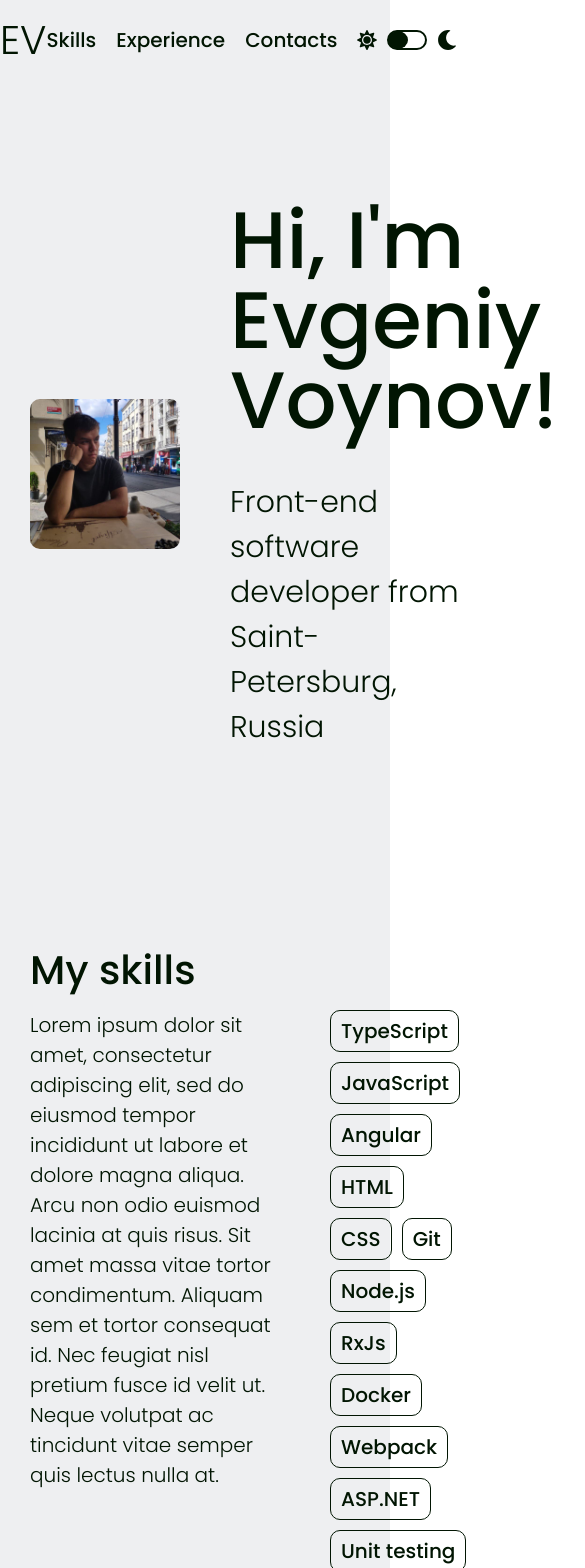
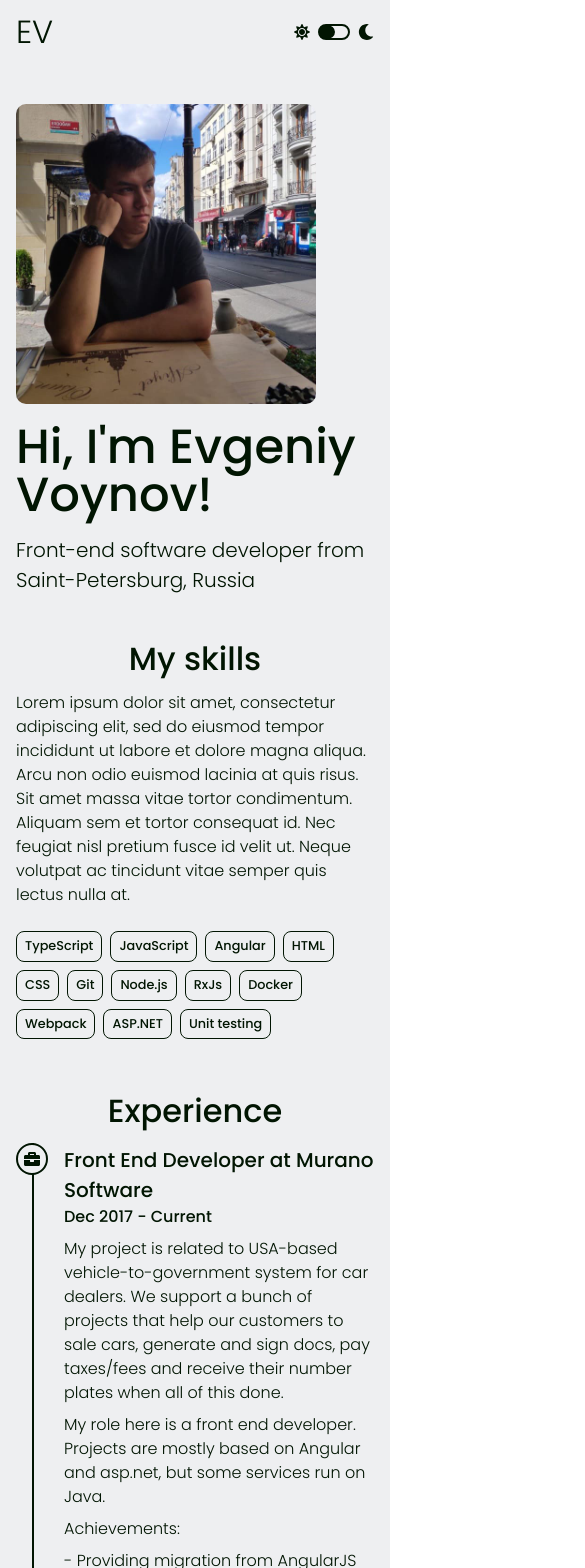
Before and after one commit to eJuke/eJuke.github.io, a React (Create React App) app: page / in a window 390 px wide. Shown: the top 1568 px of the page, 585 px wide, since content can reach past the window. Built offline with nearby package versions, Linux system fonts and the light colour scheme.

Commit message:
Add mobile version

```diff
--- a/src/components/career-highlight/career-highlight.css
+++ b/src/components/career-highlight/career-highlight.css
@@ -1,13 +1,13 @@
 .career-highlight_timeline {
-  grid-column-end: 1;
+  grid-column-start: 1;
   grid-column-end: 2;
   position: relative;
-  overflow: hidden;
 }
 
 .career-highlight_info {
   grid-column-start: 2;
   grid-column-end: 11;
+  padding-top: 0.375rem;
   padding-bottom: 1rem;
 }
 
@@ -19,6 +19,8 @@
   display: flex;
   align-items: center;
   justify-content: center;
+  position: relative;
+  z-index: 2;
 }
 
 .career-highlight_timeline-icon svg {
@@ -27,7 +29,7 @@
 
 .career-highlight_timeline-line {
   position: absolute;
-  top: 3rem;
+  top: 0;
   height: 100%;
   width: 2px;
   background-color: black;
@@ -39,3 +41,30 @@
 .career-highlight_description {
   margin-bottom: 0.5rem;
 }
+
+@media screen and (max-width: 760px) {
+
+  .career-highlight_info {
+    padding-top: 0.5rem;
+  }
+}
+
+@media screen and (max-width: 600px) {
+
+  .career-highlight_timeline-icon {
+    width: 2rem;
+    height: 2rem;
+  }
+
+  .career-highlight_timeline-icon svg {
+    font-size: 1rem;
+  }
+
+  .career-highlight_timeline-line {
+    left: 1rem;
+  }
+
+  .career-highlight_info {
+    padding-top: 0.125rem;
+  }
+}
--- a/src/components/header/header.css
+++ b/src/components/header/header.css
@@ -53,7 +53,6 @@
   position: absolute;
   top: -1px;
   background-color: black;
-  transition: left .3s 0s ease-in-out;
 }
 
 .header_theme-toggle.header_theme-toggle_light .toggle:after {
@@ -63,3 +62,10 @@
 .header_theme-toggle.header_theme-toggle_dark .toggle:after {
   left: calc(50% - 1px);
 }
+
+@media screen and (max-width: 600px) {
+
+  .header_links ul {
+    display: none;
+  }
+}
--- a/src/components/tag/tag.css
+++ b/src/components/tag/tag.css
@@ -7,3 +7,14 @@
   border-radius: 10px;
   font-weight: 500;
 }
+
+@media screen and (max-width: 600px) {
+
+  .tag {
+    font-size: 0.8rem;
+    padding: 8px;
+    margin-right: 8px;
+    margin-bottom: 8px;
+    border-radius: 8px;
+  }
+}
--- a/src/index.css
+++ b/src/index.css
@@ -88,11 +88,16 @@ a {
 }
 
 .theme {
-  transition: background-color .3s 0s ease-in-out, color .3s 0s ease-in-out;
+  transition: background-color .3s 0s ease-in-out,
+    color .3s 0s ease-in-out;
 }
 
-.theme .career-highlight_timeline-line,
-.theme .header_theme-toggle .toggle:after {
+.theme .career-highlight_timeline-icon {
+  transition: background-color .3s 0s ease-in-out,
+    border-color .3s 0s ease-in-out;
+}
+
+.theme .career-highlight_timeline-line {
   transition: background-color .3s 0s ease-in-out;
 }
 
@@ -100,13 +105,13 @@ a {
   transition: color .3s 0s ease-in-out;
 }
 
-.theme .career-highlight_timeline-icon,
 .theme .tag,
 .theme .header_theme-toggle .toggle {
   transition: border-color .3s 0s ease-in-out;
 }
 
-.light-theme {
+.light-theme,
+.light-theme .career-highlight_timeline-icon {
   background-color: var(--light-theme-bg);
 }
 
@@ -130,7 +135,8 @@ a {
   opacity: .7;
 }
 
-.dark-theme {
+.dark-theme,
+.dark-theme .career-highlight_timeline-icon {
   background-color: var(--dark-theme-bg);
 }
 
@@ -155,12 +161,12 @@ a {
 }
 
 .page-container {
-  margin: 0 30px;
   padding-top: 5rem;
 }
 
 .wrapper {
   max-width: 1140px;
+  padding: 0 30px;
   margin: 0 auto;
 }
 
@@ -214,15 +220,59 @@ h2 {
   padding-bottom: 5rem;
 }
 
-/*
-.flex {
-  display: flex;
+@media screen and (max-width: 1140px) {
+
+  html {
+    font-size: 18px;
+  }
+
+  .section {
+    padding-top: 3rem;
+    padding-bottom: 3rem;
+  }
 }
 
-.flex-nowrap {
-  flex-wrap: nowrap;
+@media screen and (max-width: 1000px) {
+
+  h1 {
+    font-size: 3rem;
+  }
+
+  .grid {
+    column-gap: 2rem;
+  }
 }
 
-.flex-row {
-  flex-direction: row;
-} */
+@media screen and (max-width: 760px) {
+
+  html {
+    font-size: 16px;
+  }
+
+  .section {
+    padding-top: 1.5rem;
+    padding-bottom: 1.5rem;
+  }
+
+  h1 {
+    margin-bottom: 1rem;
+  }
+
+  h2 {
+    text-align: center;
+  }
+
+  .text-bigger {
+    font-size: 1.25rem;
+  }
+}
+
+@media screen and (max-width: 600px) {
+  .grid {
+    column-gap: 1rem;
+  }
+
+  .wrapper {
+    padding: 0 1rem;
+  }
+}
--- a/src/sections/career/career-section.tsx
+++ b/src/sections/career/career-section.tsx
@@ -53,7 +53,7 @@ export function CareerSection() {
 
     return <div className="career section" id="career">
         <div className="wrapper">
-            <h2>Career</h2>
+            <h2>Experience</h2>
             {careerHighlightList.map((highlight, index) => {
                 return <CareerHighlight
                     key={index}
--- a/src/sections/contacts/contacts-section.css
+++ b/src/sections/contacts/contacts-section.css
@@ -23,3 +23,34 @@
 .contacts_contact-icon {
   margin-right: 0.8rem;
 }
+
+@media screen and (max-width: 1000px) {
+
+  .contacts_contact {
+    font-size: 1rem;
+    margin-bottom: 0.5rem;
+  }
+
+  .contacts_contact-icon {
+    margin-right: 0.5rem;
+  }
+}
+
+@media screen and (max-width: 760px) {
+
+  .contacts_title,
+  .contacts_list {
+    grid-column-start: 1;
+    grid-column-end: 11;
+  }
+
+  .contacts_title {
+    text-align: center;
+  }
+
+  .contacts_list {
+    display: flex;
+    align-items: center;
+    justify-content: center;
+  }
+}
--- a/src/sections/greeting/greeting-section.css
+++ b/src/sections/greeting/greeting-section.css
@@ -2,6 +2,7 @@
   border-radius: 10px;
   grid-column-start: 1;
   grid-column-end: 5;
+  align-self: start;
 }
 
 .greeting_photo img {
@@ -14,3 +15,20 @@
   grid-column-start: 5;
   grid-column-end: 11;
 }
+
+@media screen and (max-width: 600px) {
+
+  .greeting_photo,
+  .greeting_text {
+    grid-column-start: 1;
+    grid-column-end: 11;
+  }
+
+  .greeting_photo img {
+    max-width: 300px;
+  }
+
+  .greeting_text {
+    margin-top: 1rem;
+  }
+}
--- a/src/sections/skills/skills-section.css
+++ b/src/sections/skills/skills-section.css
@@ -8,3 +8,16 @@
   grid-column-start: 7;
   grid-column-end: 11;
 }
+
+@media screen and (max-width: 760px) {
+
+  .skills_description,
+  .skills_tags {
+    grid-column-start: 1;
+    grid-column-end: 11;
+  }
+
+  .skills_tags {
+    padding-top: 1.5rem;
+  }
+}
```
